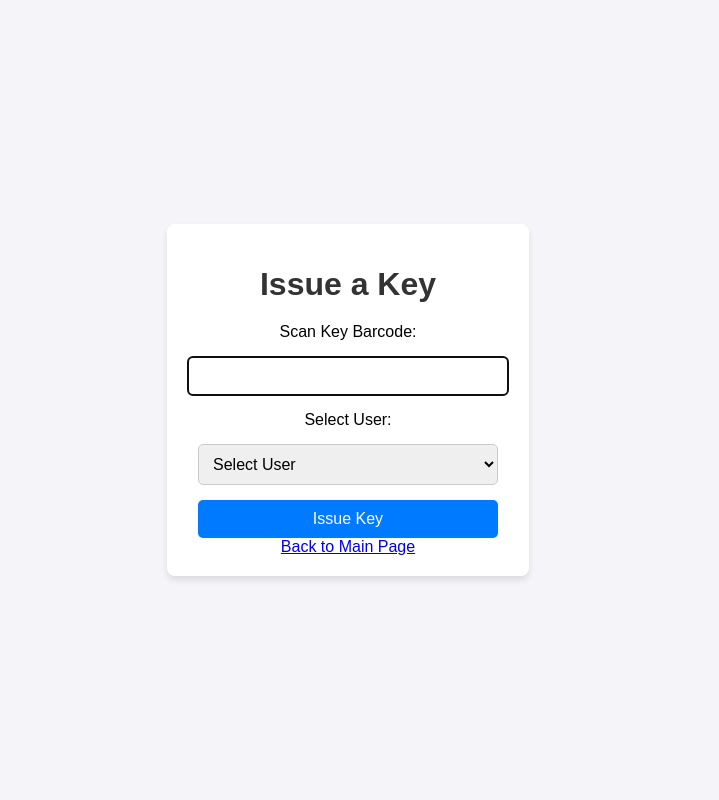
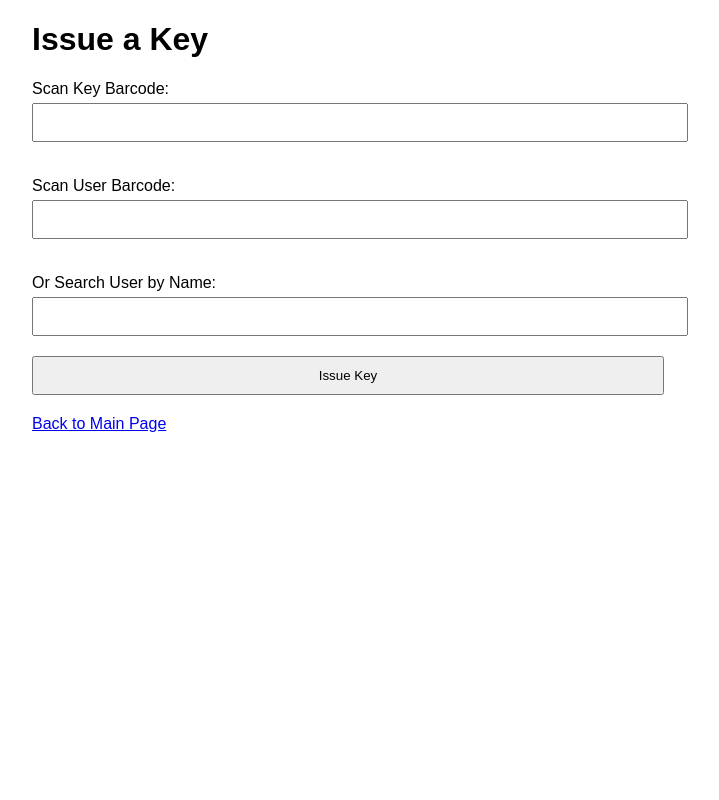
Before and after one commit to yuri1602/Key_Manager, a Django app: template keys/templates/keys/issue_key.html in a window 1280 px wide. Shown: the whole page, without its empty margins (292-1011 px from the left). Run offline with Django 5.2, Linux system fonts and the light colour scheme; the template is opened without the code that fills it, so the values that code supplies are empty; parts of the project's set-up code (start-up, migrations or seed data) failed here and were passed over.

Commit message:
v1.1 Issue a Key
Добавяне на функции

```diff
--- a/keys/templates/keys/issue_key.html
+++ b/keys/templates/keys/issue_key.html
@@ -3,72 +3,100 @@
 <head>
     <meta charset="UTF-8">
     <meta name="viewport" content="width=device-width, initial-scale=1.0">
-    <title>Issue a Key</title>
+    <title>Issue Key</title>
+    <script src="https://ajax.googleapis.com/ajax/libs/jquery/3.5.1/jquery.min.js"></script>
     <style>
         body {
             font-family: Arial, sans-serif;
-            background-color: #f4f4f9;
-            display: flex;
-            justify-content: center;
-            align-items: center;
-            height: 100vh;
-            margin: 0;
         }
+
         .container {
-            text-align: center;
-            background: #fff;
-            padding: 20px;
-            border-radius: 8px;
-            box-shadow: 0 4px 6px rgba(0, 0, 0, 0.1);
+            width: 50%;
+            margin: auto;
         }
-        h1 {
+
+        label {
+            display: block;
+            margin: 15px 0 5px;
+        }
+
+        input, select, button {
+            width: 100%;
+            padding: 10px;
             margin-bottom: 20px;
-            color: #333;
         }
-        form {
-            display: flex;
-            flex-direction: column;
-            gap: 15px;
+
+        .user-list {
+            border: 1px solid #ddd;
+            max-height: 150px;
+            overflow-y: auto;
+            display: none;
         }
-        input, select, button {
-            padding: 10px;
-            font-size: 16px;
-            border: 1px solid #ccc;
-            border-radius: 5px;
-            width: 300px;
-            margin: 0 auto;
+
+        .user-list div {
+            padding: 8px;
+            cursor: pointer;
         }
-        button {
-            background-color: #007BFF;
-            color: white;
-            border: none;
-            cursor: pointer;
-            transition: background-color 0.3s;
-        }
-        button:hover {
-            background-color: #0056b3;
+
+        .user-list div:hover {
+            background-color: #f0f0f0;
         }
     </style>
 </head>
 <body>
     <div class="container">
         <h1>Issue a Key</h1>
-        <form method="POST">
+        <form method="POST" id="issue-form">
             {% csrf_token %}
-            {% load static %}
-            <label for="barcode">Scan Key Barcode:</label>
-            <input type="text" id="barcode" name="barcode" required>
-            <label for="user_id">Select User:</label>
-            <select id="user_id" name="user_id" required>
-                <option value="" disabled selected>Select User</option>
-                {% for user in users %}
-                    <option value="{{ user.id }}">{{ user.username }}</option>
-                {% endfor %}
-            </select>
+
+            <!-- Сканиране на баркода на ключа -->
+            <label for="key_barcode">Scan Key Barcode:</label>
+            <input type="text" id="key_barcode" name="key_barcode" required>
+
+            <!-- Сканиране на баркода на потребителя -->
+            <label for="user_barcode">Scan User Barcode:</label>
+            <input type="text" id="user_barcode" name="user_barcode">
+
+            <!-- Търсене по име -->
+            <label for="search_name">Or Search User by Name:</label>
+            <input type="text" id="search_name" name="search_name" autocomplete="off">
+            <div class="user-list" id="user-list"></div>
+
             <button type="submit">Issue Key</button>
         </form>
+
         <a href="{% url 'main_page' %}">Back to Main Page</a>
     </div>
-    <script src="{% static 'keys/js/auto_focus.js' %}"></script>
+
+    <script>
+        $(document).ready(function () {
+            // Динамично търсене по име
+            $("#search_name").on("keyup", function () {
+                let query = $(this).val();
+
+                if (query.length > 1) {
+                    $.ajax({
+                        url: "{% url 'search_users' %}",
+                        data: { query: query },
+                        success: function (data) {
+                            $("#user-list").empty().show();
+                            data.users.forEach(user => {
+                                $("#user-list").append(`<div data-id="${user.id}">${user.username} (${user.nfc_id})</div>`);
+                            });
+                        }
+                    });
+                } else {
+                    $("#user-list").hide();
+                }
+            });
+
+            // Избиране на потребител от списъка
+            $(document).on("click", "#user-list div", function () {
+                let userId = $(this).data("id");
+                $("#user_barcode").val(userId);
+                $("#user-list").hide();
+            });
+        });
+    </script>
 </body>
 </html>
--- a/keys/urls.py
+++ b/keys/urls.py
@@ -6,4 +6,6 @@ urlpatterns = [
     path('issue/', views.issue_key, name='issue_key'),  # Издаване на ключ
     path('return/', views.return_key, name='return_key'),  # Връщане на ключ
     path('reports/', views.view_reports, name='view_reports'),  # Справки
+    path('search-users/', views.search_users, name='search_users'), # AJAX търсачка за потребители
+
 ]
```
Also changed, not shown: keys/views.py (+32 -13 lines).
